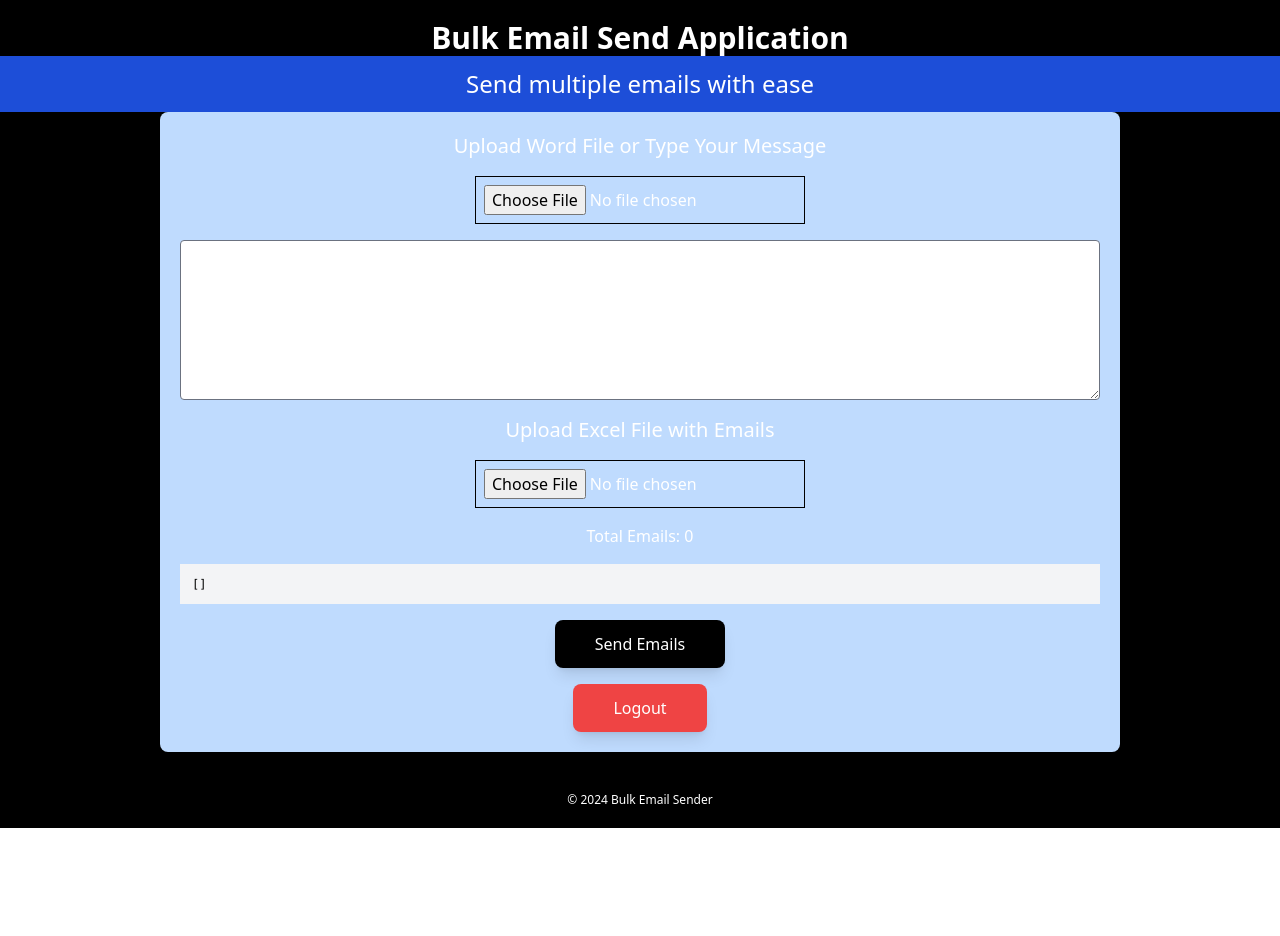
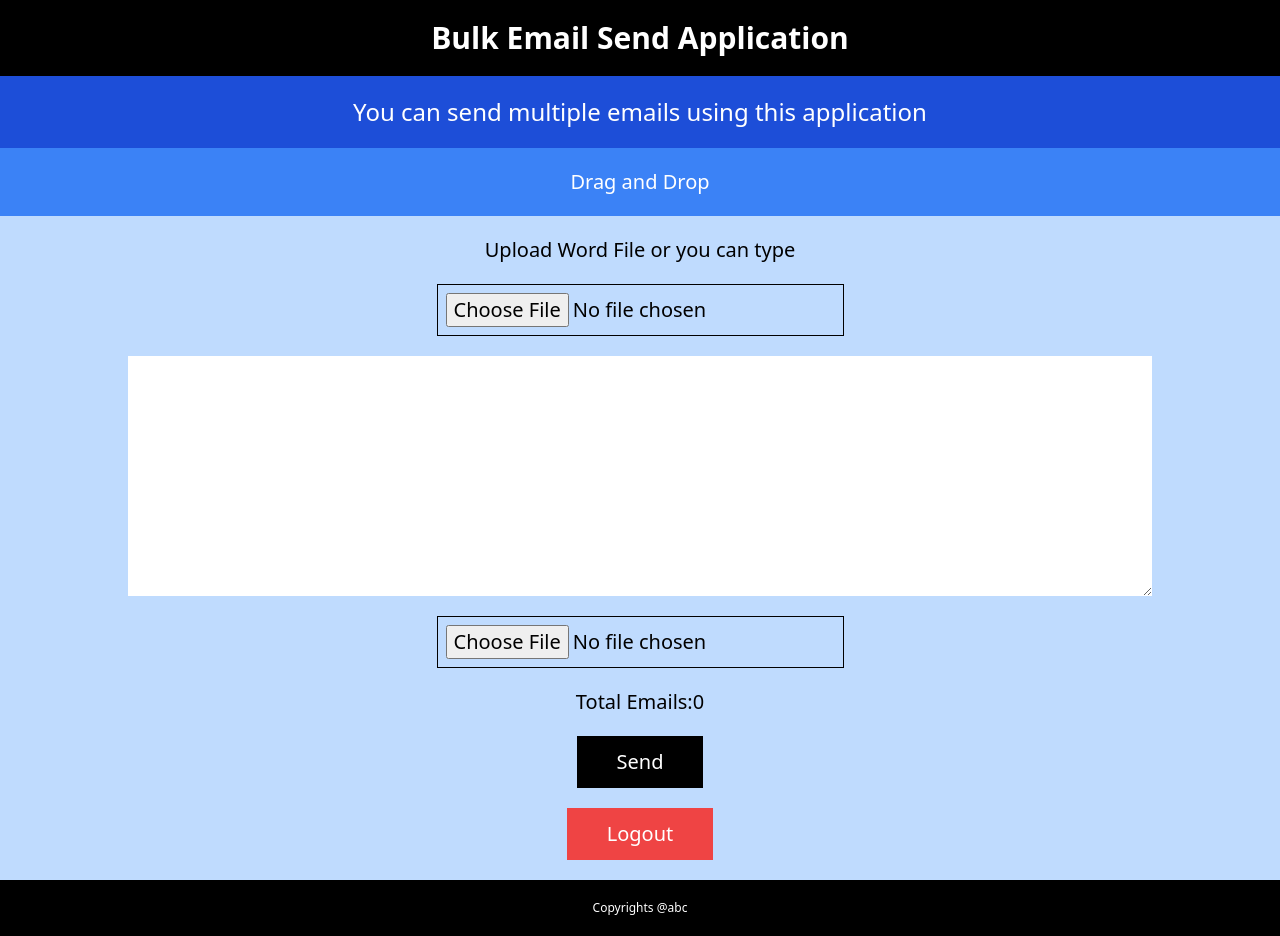
Before and after one commit to haran2231/email-fe, a React (Create React App) app: page /mailbox in a window 1280 px wide. Before the commit the page ends 828 px from the top, so only its background shows below. Built offline with nearby package versions, Linux system fonts and the light colour scheme.

Commit message:
Update Mailbox.jsx

```diff
--- a/src/Components/Mailbox.jsx
+++ b/src/Components/Mailbox.jsx
@@ -1,69 +1,100 @@
+
 import React, { useState, useRef } from "react";
 import axios from 'axios';
 import * as XLSX from 'xlsx';
-import { useNavigate } from 'react-router-dom';
+import { useNavigate } from 'react-router-dom'; // Import useNavigate hook
+import WordFileUploader from "./WordFileUploader";
 import Mammoth from 'mammoth';
+import FileReader from 'react-file-reader';
+
 
 const Mailbox = () => {
+    // const [msg1, setMsg] = useState("");
     const [sending, setSending] = useState(false);
     const [data, setData] = useState([]);
     const [fileError, setFileError] = useState("");
     const [fileContent, setFileContent] = useState('');
-    const [emailCount, setEmailCount] = useState(0);
-    const [excelData, setExcelData] = useState([]);
+    const [emailcount, setemailcount] = useState(false)
     const fileInputRef = useRef(null);
-    const navigate = useNavigate();
+    const navigation = useNavigate(); // Initialize useNavigate hook
+
+    // const handleMsg = (e) => {
+    //     setMsg(e.target.value);
+    // }
 
     const handleFile = (e) => {
         const file = e.target.files[0];
         if (!file) return;
 
         const reader = new FileReader();
+
         reader.onload = (event) => {
             try {
                 const workbook = XLSX.read(event.target.result, { type: 'binary' });
                 const sheetName = workbook.SheetNames[0];
                 const sheet = workbook.Sheets[sheetName];
                 const emailList = XLSX.utils.sheet_to_json(sheet, { header: 'A' });
-                const validEmails = emailList.map(item => item.A).filter(email => validateEmail(email));
-                setData(validEmails);
-                setEmailCount(validEmails.length);
-                setExcelData(XLSX.utils.sheet_to_json(sheet));
+
+                const totalEmails = emailList.map(item => item.A).filter(email => validateEmail(email));
+                setData(totalEmails);
+                setemailcount(true)
                 setFileError("");
             } catch (error) {
                 setFileError("Error reading the file. Please ensure it is a valid Excel file.");
             }
-        };
-        reader.onerror = () => setFileError("Error reading the file. Please try again.");
+        }
+
+        reader.onerror = () => {
+            setFileError("Error reading the file. Please try again.");
+        }
+
         reader.readAsBinaryString(file);
-    };
+    }
 
-    const handleWordFile = (e) => {
-        const file = e.target.files[0];
-        if (!file) return;
 
-        const reader = new FileReader();
-        reader.onload = async (event) => {
-            try {
-                const arrayBuffer = event.target.result;
-                const result = await Mammoth.extractRawText({ arrayBuffer });
+    const handleFilesforword = async (e) => {
+
+        const files = e.target.files;
+
+        if (!files || files.length === 0) {
+
+            console.error("No file selected.");
+
+            return;
+
+        }
+
+
+
+        const file = files[0];
+
+        const arrayBuffer = await file.arrayBuffer();
+
+
+
+        Mammoth.extractRawText({ arrayBuffer })
+
+            .then((result) => {
+
                 setFileContent(result.value);
-            } catch (error) {
-                setFileError("Error processing the file. Ensure it's a valid .docx file.");
-            }
-        };
-        reader.onerror = () => setFileError("Error reading the file. Please try again.");
-        reader.readAsArrayBuffer(file);
+
+            })
+
+            .catch((error) => {
+                console.error('Error reading Word file:', error);
+
+            });
+
     };
 
     const validateEmail = (email) => {
-        const re = /^[^\s@]+@[^\s@]+\.[^\s@]+$/;
+        const re = /^(([^<>()\[\]\\.,;:\s@"]+(\.[^<>()\[\]\\.,;:\s@"]+)*)|(".+"))@(([^<>()\[\]\\.,;:\s@"]+\.)+[^<>()\[\]\\.,;:\s@"]{2,})$/i;
         return re.test(String(email).toLowerCase());
-    };
+    }
 
-    const sendEmails = async () => {
-        if (!fileContent.trim()) {
-            alert("Please enter a message or upload a valid document.");
+    const send = async () => {
+        if (fileContent === "") {
+            alert("Kindly enter a message");
             return;
         }
 
@@ -74,56 +105,74 @@ const Mailbox = () => {
 
         setSending(true);
         try {
-            const response = await axios.post("https://email-app-9dmm.onrender.com/sendemail", {
-                msg: fileContent,
-                email: data,
-            });
+            const response = await axios.post("https://email-app-9dmm.onrender.com/sendemail", { msg: fileContent, email: data, });
+            console.log(response.data);
             if (response.data) {
-                alert("Emails sent successfully!");
+                alert("Email sent successfully");
                 setFileContent("");
-                setEmailCount(0);
-                setData([]);
             } else {
-                alert("Failed to send emails.");
+                alert("Failed to send");
             }
         } catch (error) {
-            alert("Error sending emails. Please try again later.");
+            alert("Failed to send. Please try again later.");
         } finally {
             setSending(false);
-            if (fileInputRef.current) fileInputRef.current.value = '';
+            setemailcount(false)
+            if (fileInputRef.current) {
+                fileInputRef.current.value = '';  // Resets the file input to empty
+              }
         }
-    };
+    }
 
     const handleLogout = () => {
-        localStorage.removeItem('token');
-        navigate('/');
+        localStorage.removeItem('token'); // Remove token from localStorage
+        navigation('/'); // Redirect to the login page after logout
     };
 
     return (
-        <div className="bg-black text-white min-h-screen flex flex-col items-center py-5">
-            <h1 className="text-3xl font-bold">Bulk Email Send Application</h1>
-            <h2 className="text-2xl font-medium bg-blue-700 w-full text-center py-3">Send multiple emails with ease</h2>
-
-            <div className="bg-blue-200 p-5 w-3/4 flex flex-col items-center gap-4 rounded-lg shadow-md">
-                <h2 className="text-xl font-medium">Upload Word File or Type Your Message</h2>
-                <input ref={fileInputRef} onChange={handleWordFile} type="file" accept=".docx" className="p-2 border border-black" />
-                <textarea value={fileContent} onChange={(e) => setFileContent(e.target.value)} className="w-full h-40 p-3 border border-gray-500 rounded" />
-
-                <h2 className="text-xl font-medium">Upload Excel File with Emails</h2>
-                <input ref={fileInputRef} onChange={handleFile} type="file" accept=".xlsx, .xls" className="p-2 border border-black" />
-                {fileError && <p className="text-red-500">{fileError}</p>}
-                <p>Total Emails: {emailCount}</p>
-                <pre className="text-xs bg-gray-100 text-black p-3 w-full overflow-auto">{JSON.stringify(excelData, null, 2)}</pre>
-
-                <button onClick={sendEmails} className="px-10 py-3 bg-black text-white rounded-lg shadow-lg" disabled={sending}>
-                    {sending ? "Sending..." : "Send Emails"}
-                </button>
-                <button onClick={handleLogout} className="px-10 py-3 bg-red-500 text-white rounded-lg shadow-lg">Logout</button>
+        <div className="bg-black">
+            <div className="py-5 text-3xl font-bold text-center text-white bg-black">
+                <h1>Bulk Email Send Application</h1>
             </div>
 
-            <footer className="mt-10 text-xs">© 2024 Bulk Email Sender</footer>
+            <div className="py-5 text-2xl font-medium text-center text-white bg-blue-700">
+                <h1>You can send multiple emails using this application</h1>
+            </div>
+
+            <div className="py-5 text-xl font-medium text-center text-white bg-blue-500">
+                <h1>Drag and Drop</h1>
+            </div>
+
+            <div className="flex flex-col items-center gap-5 py-5 text-xl font-medium text-center text-black bg-blue-200">
+                <h2>Upload Word File or you can type</h2>
+                {/* <FileReader handleFiles={handleFilesforword} fileTypes={['.docx']}> */}
+                {/* <button className="p-2 my-4 border border-black border-solid">Select Word File</button> */}
+                <input className="p-2 border border-black border-solid" ref={fileInputRef} onChange={handleFilesforword} type="file" />
+                {/* </FileReader> */}
+                <textarea
+                    value={fileContent}
+                    className="w-[80%] h-60 px-3"
+                    onChange={(e) => setFileContent(e.target.value)}
+                    rows="20"
+                    cols="80"
+                />
+                {/* <textarea onChange={handleMsg} value={msg} className="w-[80%] h-60 px-3"></textarea> */}
+                <input className="p-2 border border-black border-solid" ref={fileInputRef} onChange={handleFile} type="file" />
+                {fileError && <p className="text-red-500">{fileError}</p>}
+                <p>Total Emails:{emailcount ? data.length:"0" } </p>
+                <button onClick={send} className="px-10 py-3 text-xl font-normal text-white bg-black" type="button" disabled={sending}>
+                    {sending ? "Sending..." : "Send"}
+                </button>
+                <button onClick={handleLogout} className="px-10 py-3 text-xl font-normal text-white bg-red-500" type="button">
+                    Logout
+                </button>
+            </div>
+
+            <div className="py-5 text-xs font-medium text-center text-white bg-black">
+                <h1>Copyrights @abc</h1>
+            </div>
         </div>
-    );
-};
+    )
+}
 
 export default Mailbox;
```
